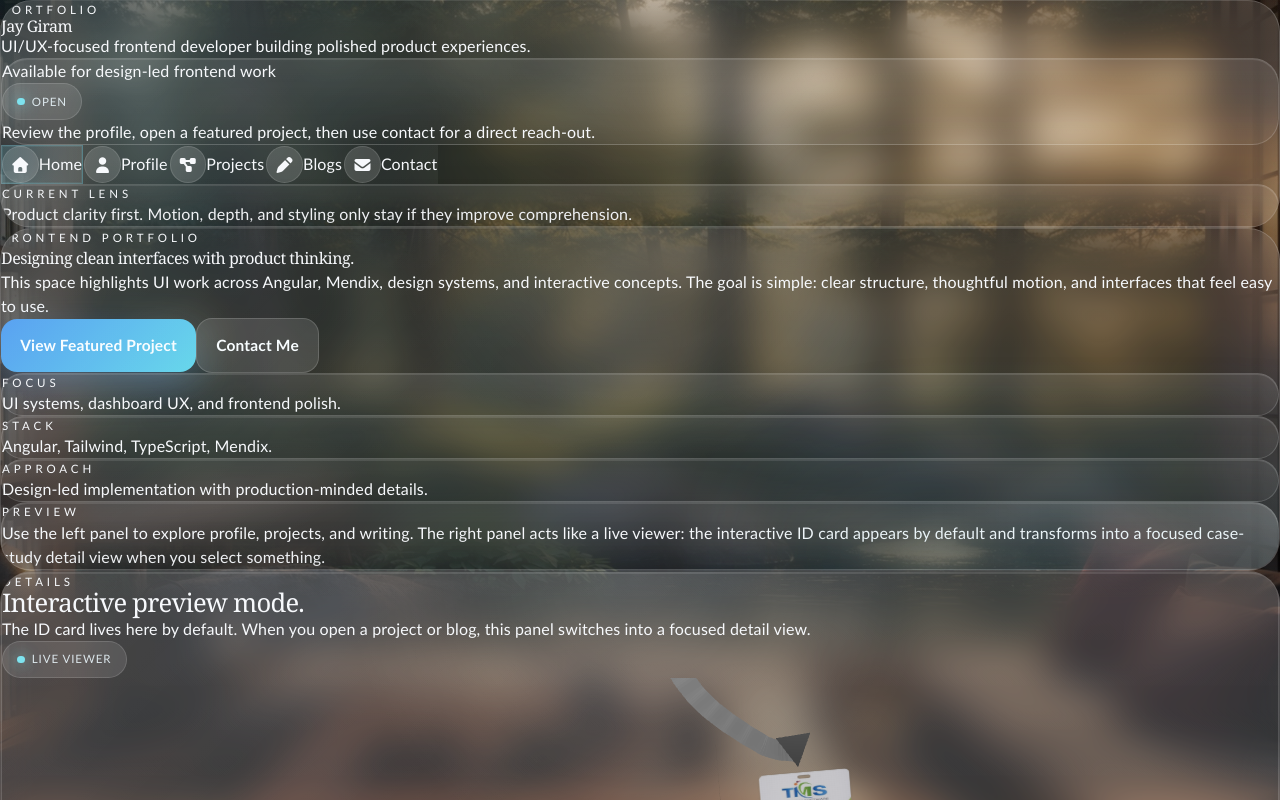
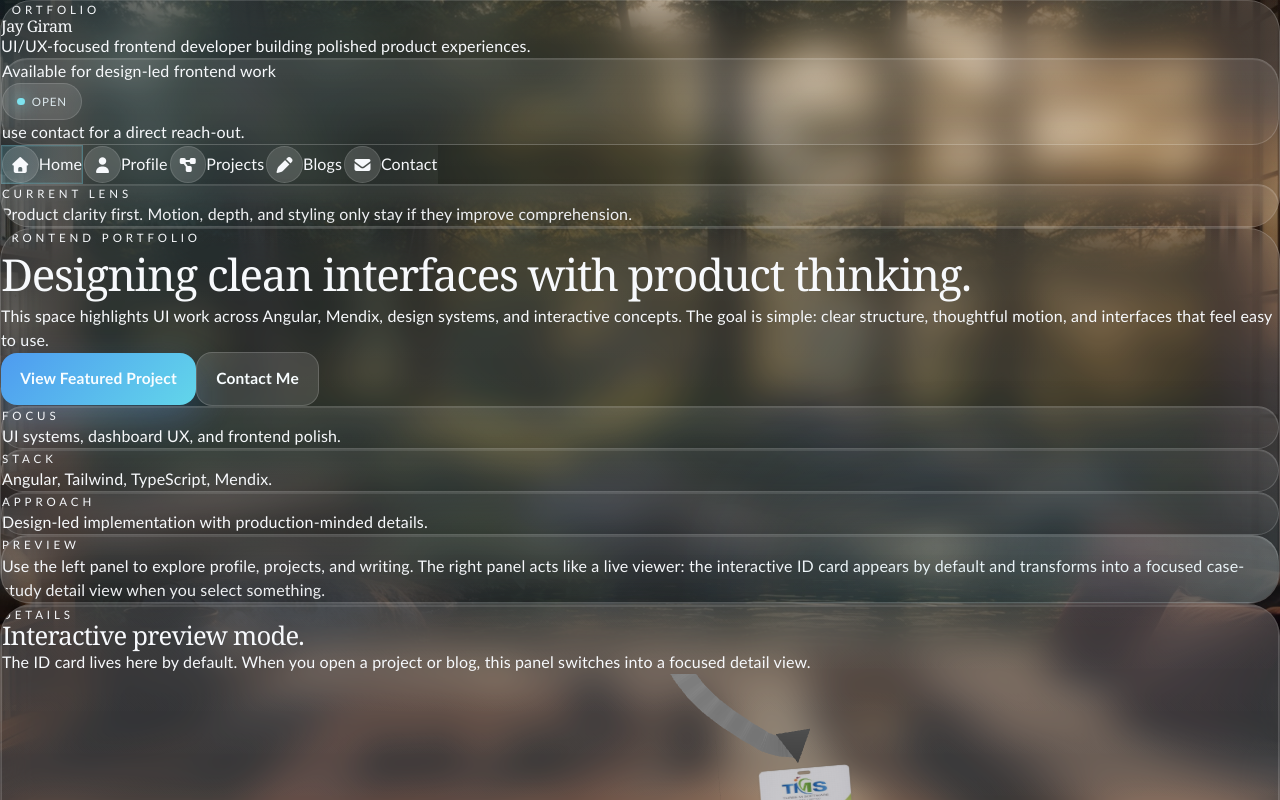
Before and after one commit to jaygiram/tailwind_UI, an Angular app: page / in a window 1280 px wide. Shown: the top 800 px of the page. Built offline with nearby package versions, Linux system fonts and the light colour scheme.

Commit message:
style updates

```diff
--- a/src/app/layout/content/content.component.html
+++ b/src/app/layout/content/content.component.html
@@ -1,4 +1,4 @@
-<div class="premium-panel content-shell h-full overflow-y-auto p-5 text-white lg:p-7">
+<div class="premium-panel content-shell h-full p-5 text-white lg:p-7">
 
   <div *ngIf="state.selectedSection() === 'home'" class="fade-section flex h-full flex-col gap-6">
     <div class="grid items-start gap-7">
@@ -200,7 +200,7 @@
     </div>
   </div>
 
-  <div *ngIf="state.selectedSection() === 'contact'" class="fade-section">
+  <div *ngIf="state.selectedSection() === 'contact'" class="fade-section ">
     <div class="mt-2 flex flex-col gap-4">
       <div class="contact-item cursor-pointer" (click)="copyToClipboard('jaysudhirgiram@email.com','Email')">
         <i class="fa-solid fa-envelope"></i>
@@ -241,7 +241,7 @@
     </div>
 
     <div *ngIf="copied" class="toast fixed left-1/2 top-6 flex -translate-x-1/2 items-center gap-2 rounded-full border border-white/20 bg-black/25 px-5 py-2 text-sm shadow-lg backdrop-blur-xl">
-      <span class="text-green-400">OK</span>
+      <span class="text-green-400">✔</span>
       {{ copyMessage }}
     </div>
   </div>
--- a/src/app/layout/detail/detail.component.html
+++ b/src/app/layout/detail/detail.component.html
@@ -1,4 +1,4 @@
-<div class="premium-panel detail-shell h-full overflow-y-auto p-5 text-white lg:p-7">
+<div class="premium-panel h-full p-5 text-white lg:p-7">
 
   <div *ngIf="
       (state.selectedSection() === 'home' && !state.selectedItem()) ||
@@ -30,7 +30,7 @@
           </ng-container>
         </p>
       </div>
-      <div class="status-pill hidden sm:block">Live Viewer</div>
+
     </div>
 
     <div class="flex min-h-[26rem] flex-1 items-center justify-center">
@@ -38,7 +38,7 @@
     </div>
   </div>
 
-  <div *ngIf="state.selectedSection() === 'profile'" class="fade-section feature-card p-6">
+  <div *ngIf="state.selectedSection() === 'profile'" class="fade-section feature-card p-6  ">
     <p class="eyebrow text-white/45">Profile Snapshot</p>
     <h2 class="section-heading mt-4 !text-3xl">Design-led frontend builder.</h2>
     <p class="mt-4 text-base leading-8 text-white/76">
@@ -62,8 +62,8 @@
     </div>
   </div>
 
-  <div *ngIf="state.selectedSection() === 'projects' && state.selectedItem()" class="fade-section">
-    <div class="overflow-hidden rounded-[1.7rem] border border-white/12">
+  <div *ngIf="state.selectedSection() === 'projects' && state.selectedItem()" class="fade-section ">
+    <div class="overflow-hidden rounded-[1.7rem] border border-white/12 ">
       <img [src]="state.selectedItem().image" [alt]="state.selectedItem().title" class="h-56 w-full object-cover" />
     </div>
 
--- a/src/app/layout/navigation/navigation.component.html
+++ b/src/app/layout/navigation/navigation.component.html
@@ -12,7 +12,7 @@
       <p class="font-semibold text-white">Available for design-led frontend work</p>
       <span class="status-pill">Open</span>
     </div>
-    <p class="mt-3 leading-7">Review the profile, open a featured project, then use contact for a direct reach-out.</p>
+    <p class="mt-3 leading-7"> use contact for a direct reach-out.</p>
   </div>
 
   <nav aria-label="Primary" class="grid grid-cols-2 gap-2 sm:grid-cols-3 lg:grid-cols-1">
--- a/src/styles.css
+++ b/src/styles.css
@@ -61,17 +61,7 @@ app-root {
   background: var(--panel-bg);
   box-shadow: var(--panel-shadow);
   backdrop-filter: blur(20px);
-  overflow: scroll;
-}
-
-.premium-panel::before {
-  content: "";
-  position: absolute;
-  inset: 0;
-  background:
-    radial-gradient(circle at top, rgba(255,255,255,0.14), transparent 34%),
-    linear-gradient(135deg, rgba(255,255,255,0.08), transparent 40%);
-  pointer-events: none;
+  overflow: hidden;
 }
 
 .nav-shell::after,
@@ -468,6 +458,8 @@ app-root {
 .nav-shell,
 .content-shell,
 .detail-shell {
+  overflow-x: hidden;
+  overflow-y: auto;
   scrollbar-width: none;
   -ms-overflow-style: none;
 }
@@ -488,3 +480,17 @@ app-root {
     border-radius: 1.6rem;
   }
 }
+
+@media (min-width: 640px) {
+  .sm\:text-6xl {
+      font-size: 2.75rem !important;
+      line-height: 1.3 !important;
+  }
+}
+
+
+@media (min-width: 1024px) {
+  .lg\:w-\[18rem\] {
+      width: 20rem !important;
+  }
+}
```
Also changed, not shown: src/app/react-lanyard/index.jsx (deleted, +0 -15 lines), src/app/react-hero/Lanyard.css (added), src/app/react-hero/Lanyard.tsx (added), src/app/react-hero/LanyardWrapper.ts (added), src/app/react-lanyard/Lanyard.jsx (deleted).
